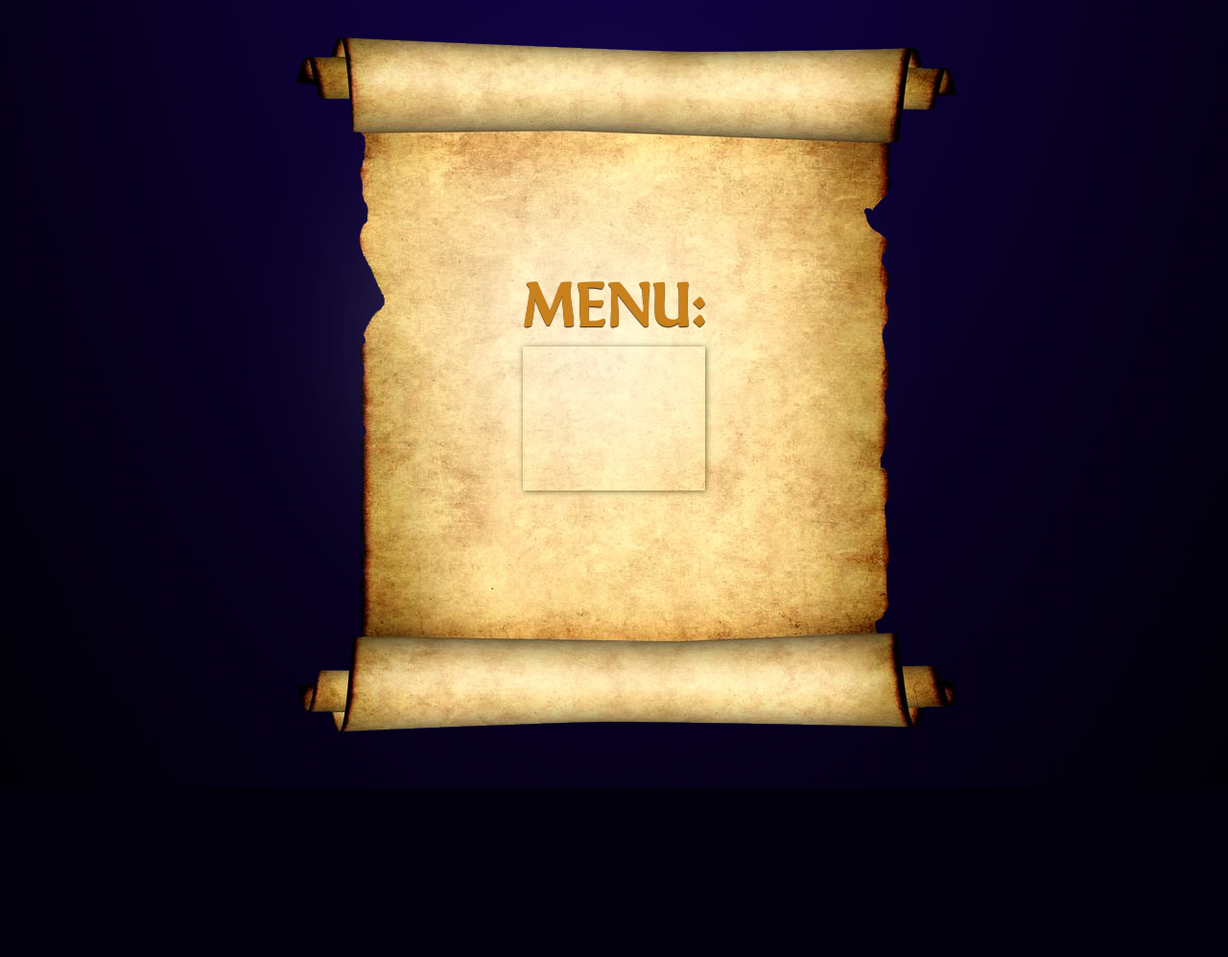
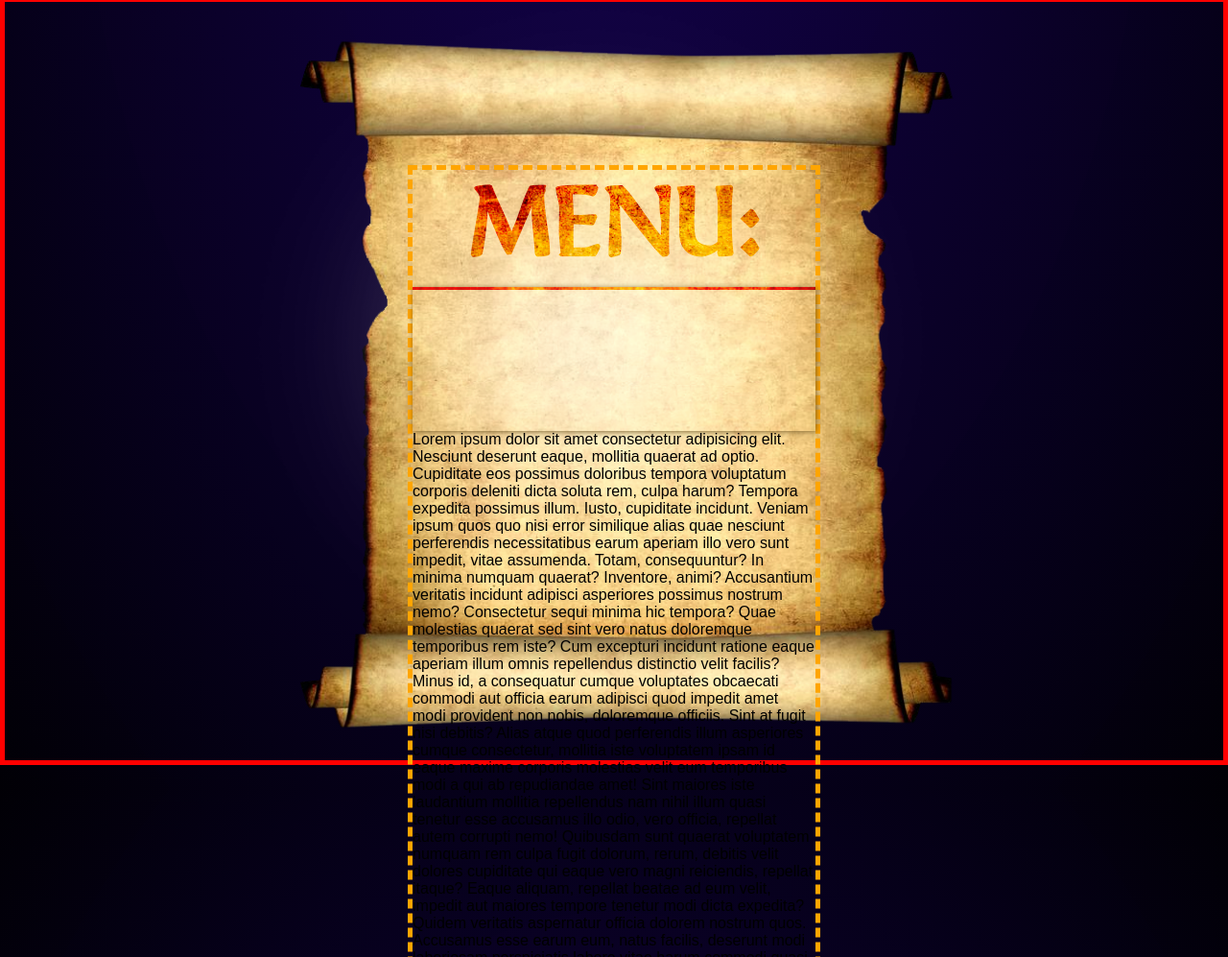
Before and after one commit to MaxPScript/chayhona, a website: page index.html in a window 1280 px wide. Shown: the part 1467-2464 px from the top of the page at 96% size. Before the commit the page ends 2288 px from the top, so only its background shows below. Drawn offline with Linux system fonts and the light colour scheme.

Commit message:
center main div test

```diff
--- a/index.html
+++ b/index.html
@@ -40,8 +40,69 @@
     </header>
 
     <main class="main">
-      <h2 class="main__h2" id="mainH2">MENU:</h2>
-      <div class="main__menu"></div>
+      <div class="main__grid-container">
+        <h2 class="main__h2" id="mainH2">MENU:</h2>
+        <div class="main__menu"></div>
+        <p>
+          Lorem ipsum dolor sit amet consectetur adipisicing elit. Nesciunt
+          deserunt eaque, mollitia quaerat ad optio. Cupiditate eos possimus
+          doloribus tempora voluptatum corporis deleniti dicta soluta rem, culpa
+          harum? Tempora expedita possimus illum. Iusto, cupiditate incidunt.
+          Veniam ipsum quos quo nisi error similique alias quae nesciunt
+          perferendis necessitatibus earum aperiam illo vero sunt impedit, vitae
+          assumenda. Totam, consequuntur? In minima numquam quaerat? Inventore,
+          animi? Accusantium veritatis incidunt adipisci asperiores possimus
+          nostrum nemo? Consectetur sequi minima hic tempora? Quae molestias
+          quaerat sed sint vero natus doloremque temporibus rem iste? Cum
+          excepturi incidunt ratione eaque aperiam illum omnis repellendus
+          distinctio velit facilis? Minus id, a consequatur cumque voluptates
+          obcaecati commodi aut officia earum adipisci quod impedit amet modi
+          provident non nobis, doloremque officiis. Sint at fugit nisi debitis?
+          Alias atque quod perferendis illum asperiores cumque consectetur,
+          mollitia iste voluptatem ipsam id eaque maxime corporis molestias
+          velit eum temporibus modi a qui ab repudiandae amet! Sint maiores iste
+          laudantium mollitia repellendus nam nihil illum quasi tenetur esse
+          accusamus illo odio, vero officia, repellat autem corrupti nemo!
+          Quibusdam sunt quaerat voluptatem numquam rem culpa fugit dolorum,
+          rerum, debitis velit dolores cupiditate qui eaque vero magni
+          reiciendis, repellat itaque? Eaque aliquam, repellat beatae ad eum
+          velit, impedit aut maiores tempore tenetur modi dicta expedita? Quidem
+          veritatis aspernatur officia dolorem nostrum quos. Accusamus esse
+          earum eum, natus facilis, deserunt modi laboriosam perspiciatis labore
+          vitae harum commodi quasi vero autem delectus. Velit deleniti eaque
+          minus quia, obcaecati similique atque facere quibusdam voluptate at
+          cum! Cum corrupti ab aut odio sapiente optio et excepturi, repellat
+          voluptatem sequi provident. Soluta quas dolor consequuntur aliquid
+          officiis nostrum obcaecati dolore magni earum ipsum eius, minima
+          provident molestiae iure sequi cupiditate ullam. Aut illum asperiores
+          odio sit ipsum iure porro! Aliquam sequi labore perferendis cumque
+          odit vero a quod ipsa? Ea ut unde, earum repellat, laborum cupiditate
+          quas praesentium provident perspiciatis obcaecati quod molestiae
+          voluptates, eligendi error neque quisquam. Cupiditate unde nulla
+          labore necessitatibus alias dolores a impedit laborum consequuntur
+          eaque! Ab, voluptas exercitationem. Eum, aliquam deleniti! Iusto vero
+          laboriosam veniam obcaecati, voluptatum adipisci. Nesciunt nulla
+          corrupti illum ut ab delectus quia velit dolorem laboriosam voluptas,
+          commodi cupiditate quod quis? Nam cum, labore accusamus asperiores
+          nostrum natus sapiente similique ipsa, rem laudantium incidunt
+          assumenda eos eligendi tempore dolorem iure quos excepturi molestiae
+          consequatur minima iusto? Commodi veritatis nam quo nulla nemo,
+          doloremque necessitatibus suscipit corrupti adipisci fugiat
+          perspiciatis numquam assumenda consectetur, odio illum tempore cum
+          deleniti? Id pariatur blanditiis corporis tempora natus. Reprehenderit
+          expedita voluptate qui beatae aut eaque excepturi, officia eos
+          maiores! Modi, distinctio molestiae asperiores rerum repellat
+          provident odio consequatur! Odio ut, hic neque optio dolorum dolorem
+          veniam error qui temporibus laboriosam labore voluptas voluptatem
+          fugit, suscipit non iure architecto! Debitis error delectus cupiditate
+          laboriosam cumque ipsa optio quibusdam, ipsam quaerat asperiores natus
+          similique ea, earum quidem. Voluptas, incidunt repellendus tenetur
+          saepe natus adipisci culpa asperiores ipsam, harum modi et assumenda
+          error laboriosam totam fuga odio! Dolorum placeat, itaque maxime quia
+          quaerat magni quas, nisi unde voluptatibus ut, corporis necessitatibus
+          quasi.
+        </p>
+      </div>
       <!-- <h2 class="main__h2" id="mainH2_copy">ЧАЙХОНА МЕНЮ:</h2> -->
       <!-- <img src="images/parchment.png" class="main__parchment" alt="parchment" /> -->
     </main>
--- a/style.css
+++ b/style.css
@@ -74,8 +74,8 @@ body {
 .main {
     height: 800px;
     margin-block: 1.5em;
-    color: hsla(54, 100%, 45%, 1);
-    color: hsla(35, 75%, 45%, 1);
+    /* color: hsla(54, 100%, 45%, 1); */
+    /* color: hsla(35, 75%, 45%, 1); */
     background: url(images/parchment.png);
     background-size: contain;
     background-repeat: no-repeat;
@@ -84,18 +84,27 @@ body {
     background-position-y: 50%;
 
     display: grid;
-    place-items: center;
-    place-content: center;
+    /* place-items: center; */
+    /* place-content: center; */
 }
 .main__h2 {
     /* margin-top: -0.5em; */
-    text-align: center;
-    /* font: 5vw myGothic_2; */
-    font: 5vw myGothic;
-    /* font: 5vw myGothic_4; */
-    font-weight: 900;
-    text-shadow: 0px 1px 2px hsl(20deg 100% 20% / 90%);
-    text-shadow: 0px 1px 1px hsl(25deg 100% 8% / 93%);
+text-align: center;
+font: 5vw myGothic_2;
+font: 8vw myGothic;
+  font-weight: normal;
+/* font: 5vw myGothic_4; */
+font-weight: 900;
+/* text-shadow: 0px 1px 2px hsl(20deg 100% 20% / 90%); */
+/* text-shadow: 2px 2px 5px hsla(20deg, 50%, 50%, 0.9); */
+background-blend-mode: color-dodge;
+background: url(images/bg_1.jpg);
+  background-clip: border-box;
+-webkit-text-fill-color: transparent;
+-webkit-background-clip: text;
+mix-blend-mode: color-burn;
+/* margin-block-start: -3em; */
+box-shadow: 0px 3px 0px 0px hsla(0, 50%, 30%, 0.9);
 }
 .main__menu {
     width: 100%;
@@ -104,6 +113,18 @@ body {
     margin: auto;
     /* margin-top: auto; */
     /* margin-top: 15%; */
+}
+.main__grid-container {
+    margin: auto;
+    margin-block-start: 170px;
+    /* overflow: auto; */
+    max-width: 430px;
+}
+.main {
+    border: 5px solid red;
+}
+.main__grid-container {
+    border: 5px dashed orange;
 }
 .main__parchment {
     /* width: 50%;
```
Also changed, not shown: images/taj_mahal_5.jpg (deleted), 2 other files.
